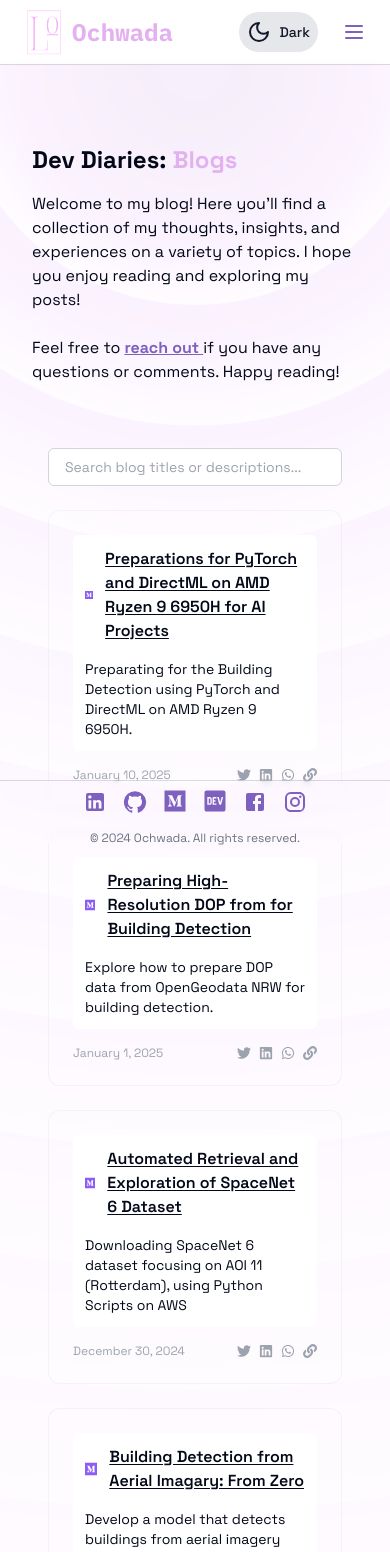
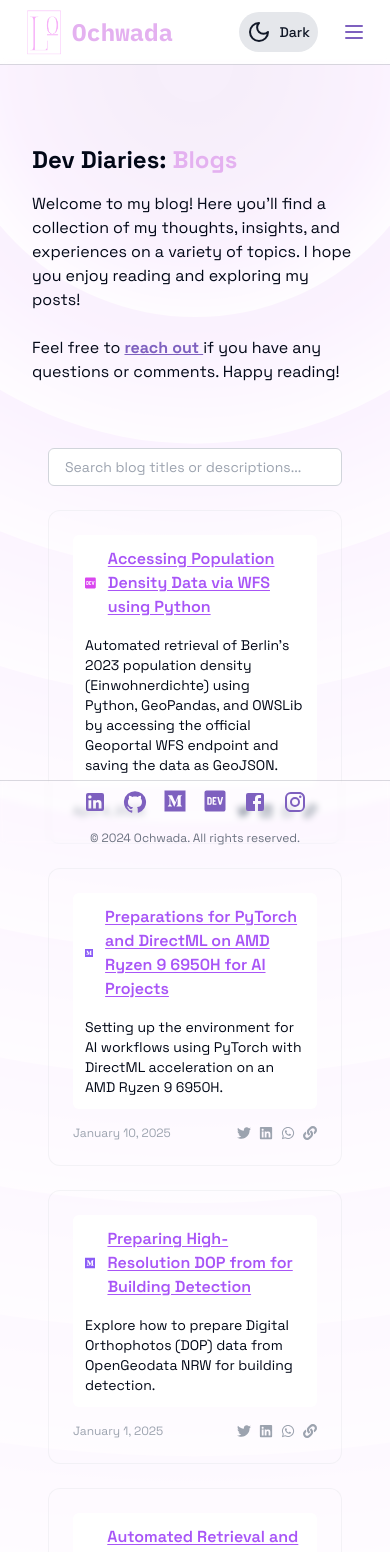
Before and after one commit to Ochwada/online_portfolio, a Next.js app: page /hub/blogs in a window 390 px wide. Shown: the top 1552 px of the page. Built offline with nearby package versions, Linux system fonts and the light colour scheme.

Commit message:
Blogs and mobile

```diff
--- a/src/Components/Constant/blogPosts.js
+++ b/src/Components/Constant/blogPosts.js
@@ -1,10 +1,19 @@
 export const blogPosts = [
+  {
+    id: 8,
+    title: "Accessing Population Density Data via WFS using Python",
+    platform: "dev",
+    link: "https://dev.to/ochwada/accessing-population-density-data-via-wfs-using-python-2f8c",
+    description: "Automated retrieval of Berlin’s 2023 population density (Einwohnerdichte) using Python, GeoPandas, and OWSLib by accessing the official Geoportal WFS endpoint and saving the data as GeoJSON.",
+    date: "2025-04-04",
+    tags: ["Python", "Geopandas", "geospatial", "data download", "geodata", "wfs", "OWSLib"]
+  },
   {
     id: 1,
     title: "Preparations for PyTorch and DirectML on AMD Ryzen 9 6950H for AI Projects",
     platform: "medium",
     link: "https://medium.com/@ochwada/preparations-for-pytorch-and-directml-on-amd-ryzen-9-6950h-for-ai-projects-15c164d22332",
-    description: "Preparating for the Building Detection using PyTorch and DirectML on AMD Ryzen 9 6950H.",
+    description: "Setting up the environment for AI workflows using PyTorch with DirectML acceleration on an AMD Ryzen 9 6950H.",
     date: "2025-01-10",
     tags: ["pytorch", "directml", "amd", "ai", "deep learning"]
   },
@@ -13,18 +22,18 @@ export const blogPosts = [
     title: "Preparing High-Resolution DOP from for Building Detection",
     platform: "medium",
     link: "https://medium.com/@ochwada/preparing-aerial-images-for-building-detection-using-the-dgm1-tiff-dataset-0317e804628f",
-    description: "Explore how to prepare DOP data from OpenGeodata NRW for building detection.",
+    description: "Explore how to prepare Digital Orthophotos (DOP) data from OpenGeodata NRW for building detection.",
     date: "2025-01-01",
-    tags: ["dop", "remote sensing", "geospatial", "building detection", "aerial imagery"]
+    tags: ["dop", "remote sensing", "geospatial", "building detection", "aerial imagery", "dataset", "geodata"]
   },
   {
     id: 5,
     title: "Automated Retrieval and Exploration of SpaceNet 6 Dataset",
     platform: "medium",
     link: "https://medium.com/@ochwada/automated-data-access-and-exploration-ceb3eee1374c",
-    description: "Downloading SpaceNet 6 dataset focusing on AOI 11 (Rotterdam), using Python Scripts on AWS",
+    description: "Efficiently accessing and exploring AOI 11 (Rotterdam) from the SpaceNet 6 dataset using Python scripts on AWS for geospatial and remote sensing applications.",
     date: "2024-12-30",
-    tags: ["spacenet", "dataset", "python", "aws", "geospatial", "remote sensing"]
+    tags: ["spacenet", "dataset", "python", "aws", "geospatial", "remote sensing", "data download"]
   },
   {
     id: 6,
--- a/src/Components/Hub/BlogsComponent.tsx
+++ b/src/Components/Hub/BlogsComponent.tsx
@@ -98,9 +98,16 @@ const BlogsComponent: React.FC = () => {
                                                 {post.platform === "dev" && (
                                                     <FaDev className="text-fuchsia-500 w-6 h-6" />
                                                 )}
+                                                <a
+                                                    href={post.link}
+                                                    target="_blank"
+                                                    rel="noopener noreferrer"
+                                                    className="text-sm text-purple-500 font-medium">
                                                 <h2 className="text-base font-semibold underline underline-offset-2">
                                                     {post.title}
                                                 </h2>
+                                                </a>
+
                                             </div>
                                             <p className="text-sm pt-2">{post.description}</p>
                                         </div>
@@ -176,7 +183,7 @@ const BlogsComponent: React.FC = () => {
                         )}
                     </div>
                     {/* Sidebar */}
-                    <BlogsSideBar currentPost={filteredPosts[1]} />
+                    <BlogsSideBar currentPost={filteredPosts[0]} />
                 </div>
 
             </div>
```
Also changed, not shown: src/Components/Shared/MobileNav.tsx (+2 -6 lines).
